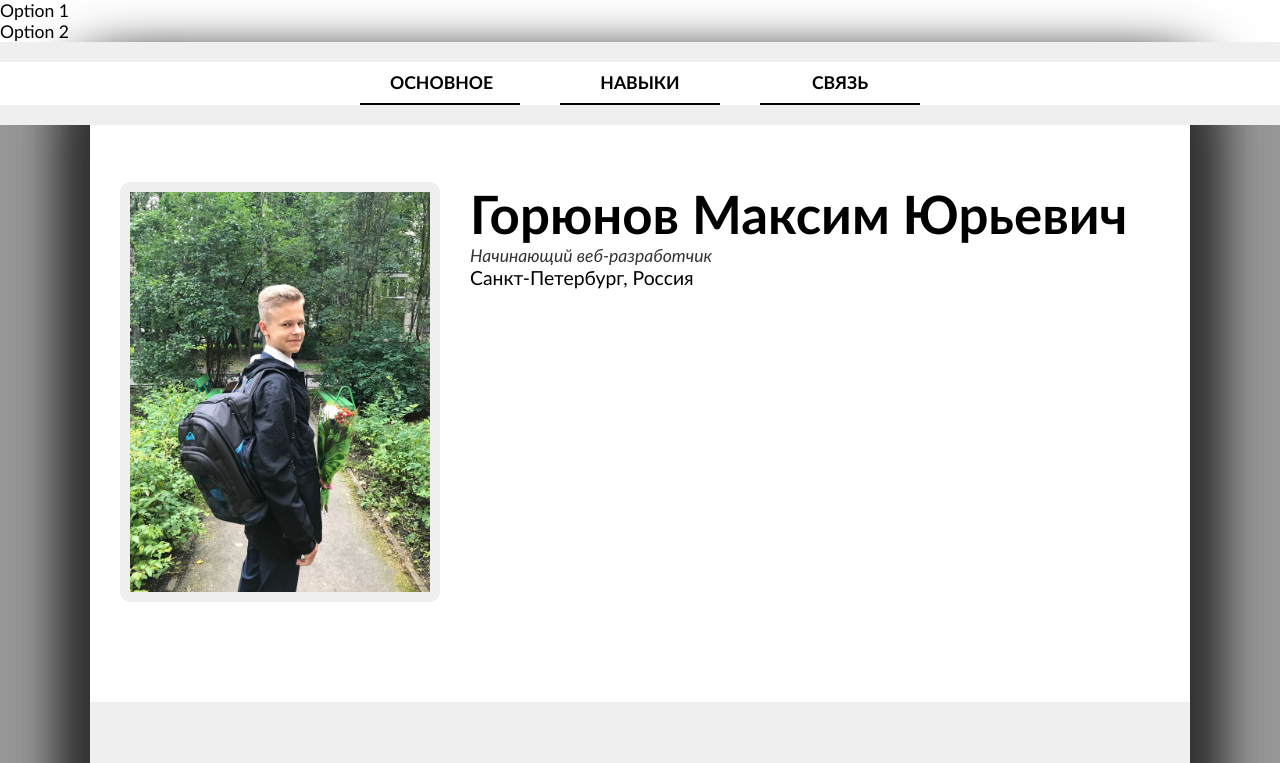
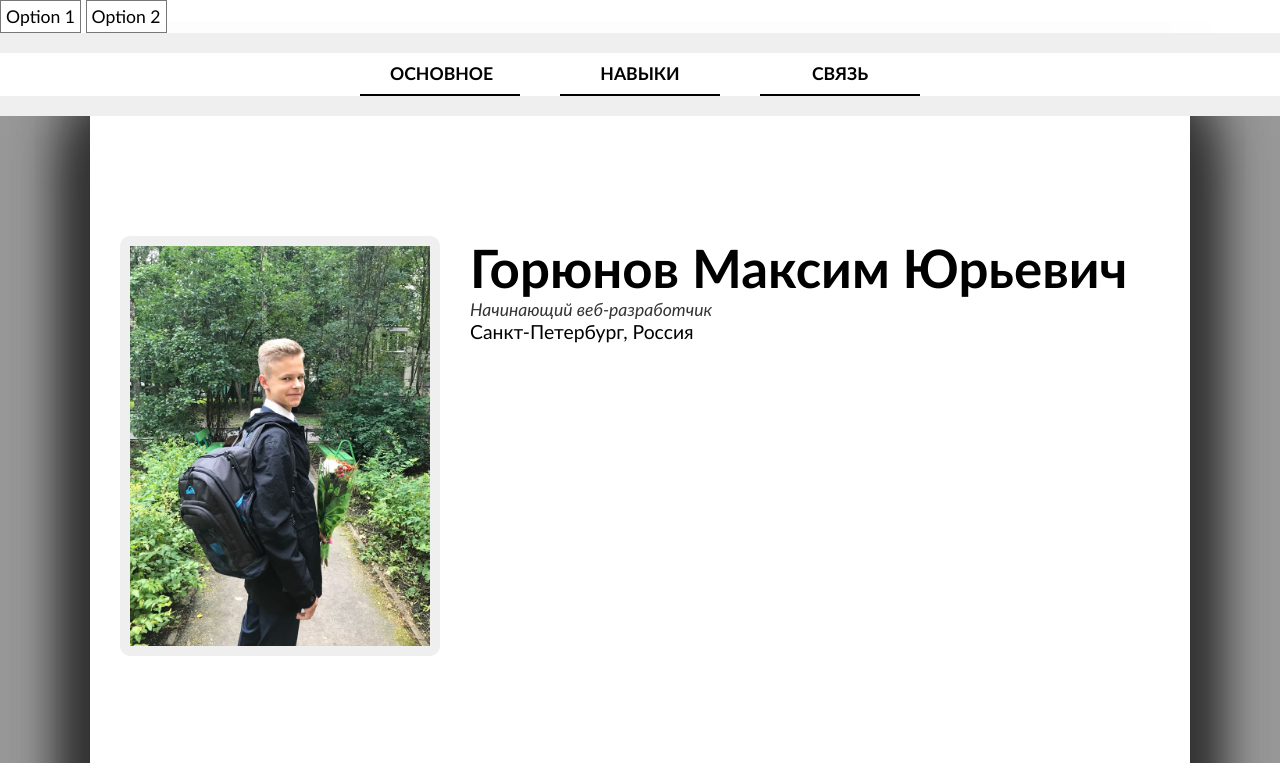
Before and after one commit to MaxGoryunov/Landing-Page, a plain HTML site: page index.html in a window 1280 px wide. Shown: the top 763 px of the page. Drawn offline with Linux system fonts and the light colour scheme.

Commit message:
commit 2

```diff
--- a/style.css
+++ b/style.css
@@ -18,8 +18,9 @@ a {
 header {
     width: 100%;
     background: #efefef;
-    position: fixed;
-    transition: 1s ease-out;
+    position: sticky;
+    top: -1px;
+    transition: 0.5s ease-out;
 }
 header.large {
     padding: 20px 0;
@@ -53,14 +54,14 @@ header>section>div>a:hover {
     color: #fff;
 }
 main {
-    padding-top: 40px;
+    padding-top: 0px;
     background: #999;
 }
 main>section {
     box-shadow: 20px 20px 50px #333, -20px 20px 50px #333, 20px -20px 50px #333, -20px -20px 50px #333;
 }
 main>section>div {
-    height: 620px;
+    height: 650px;
 }
 main>section>div:nth-child(1) {
     background: #fff;
@@ -82,10 +83,10 @@ main>section>div:nth-child(1)>img {
     border-radius: 10px;
     width: 300px;
     height: auto;
-    margin: 100px 30px;
+    margin: 120px 30px;
 }
 main>section>div:nth-child(1)>h1 {
-    padding-top: 100px;
+    padding-top: 120px;
     font-size: 3em;
 }
 main>section>div:nth-child(1)>h1+p {
@@ -122,6 +123,25 @@ main>section>div:nth-child(3)>div>p {
 
 
 
+.tab {
+    border: 1px solid #777;
+    display: inline-block;
+    padding: 5px;
+    margin: 0;
+    cursor: pointer;
+}
+#tabs .hide {
+    display: none;
+}
+#tabs .show  {
+    display: block;
+}
+
+
+
+
+
+
 footer {
     background: #000;
     height: 75px;
```
Also changed, not shown: script.js (line endings or trailing spaces).
